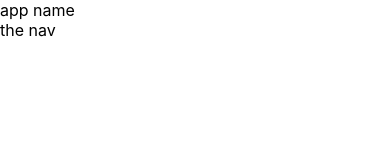
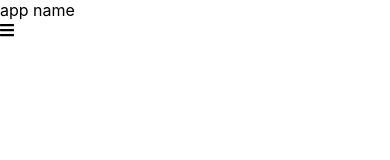
Before and after one commit to jozef-wolf/photo-gallery, a React (Create React App) app: page / in a window 390 px wide. Shown: the top 160 px of the page. Built offline with nearby package versions, Linux system fonts and the light colour scheme.

Commit message:
react hamburger icon imported

```diff
--- a/package.json
+++ b/package.json
@@ -3,6 +3,9 @@
   "version": "0.1.0",
   "private": true,
   "dependencies": {
+    "@fortawesome/fontawesome-svg-core": "^1.2.35",
+    "@fortawesome/free-solid-svg-icons": "^5.15.3",
+    "@fortawesome/react-fontawesome": "^0.1.14",
     "@testing-library/jest-dom": "^5.11.9",
     "@testing-library/react": "^11.2.5",
     "@testing-library/user-event": "^12.8.3",
--- a/src/components/Navbar.js
+++ b/src/components/Navbar.js
@@ -1,7 +1,13 @@
 import React from "react";
+import { FontAwesomeIcon } from "@fortawesome/react-fontawesome";
+import { faBars } from "@fortawesome/free-solid-svg-icons";
 
 const Navbar = () => {
-  return <nav>the nav</nav>;
+  return (
+    <nav>
+      <FontAwesomeIcon icon={faBars} />
+    </nav>
+  );
 };
 
 export default Navbar;
```
Also changed, not shown: 1 other file (tests, documents, lock files or other folders).
